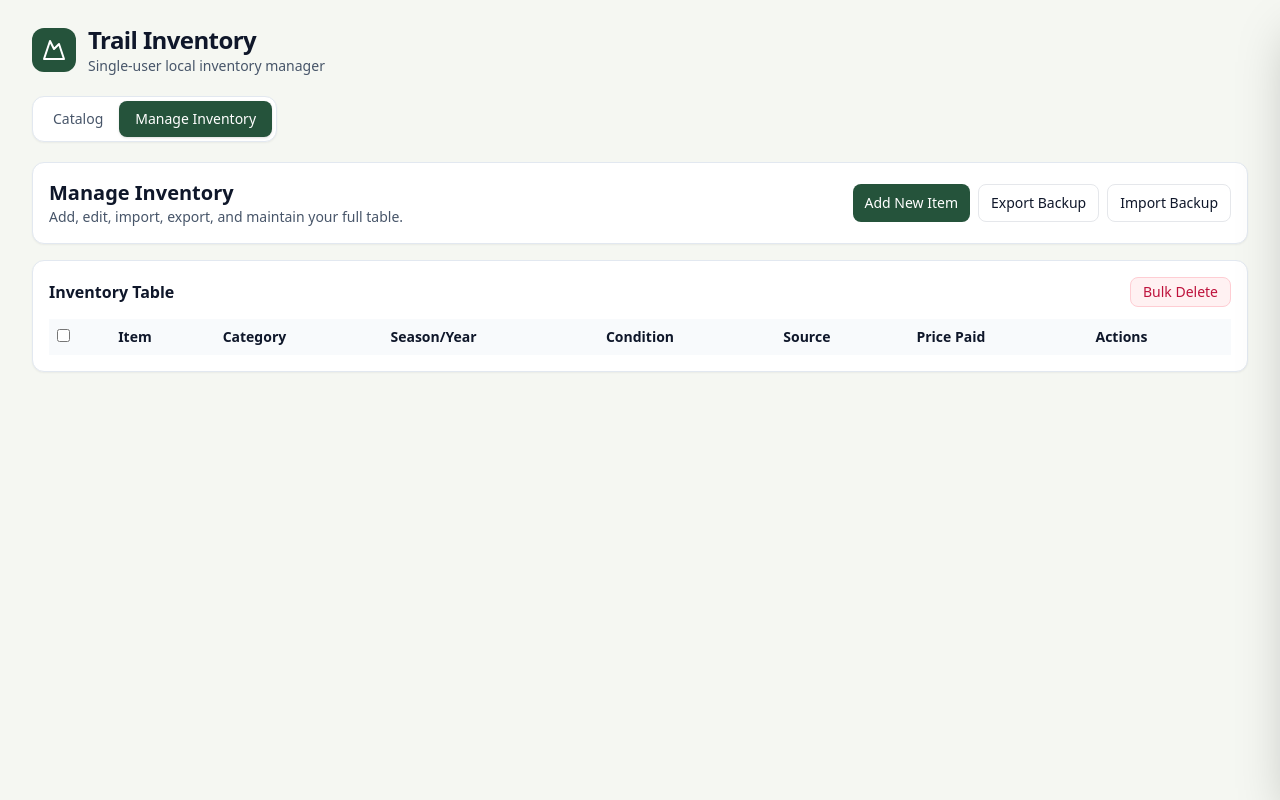
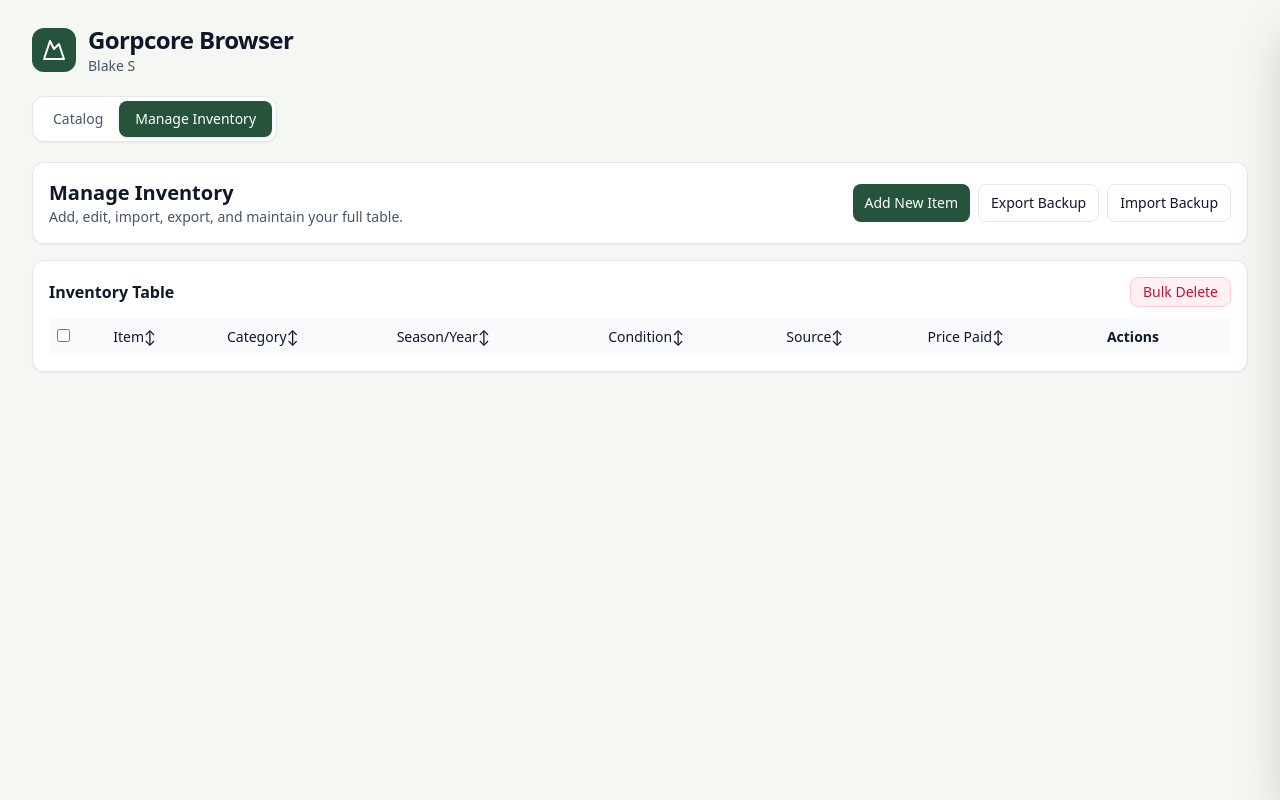
Before and after one commit to outsidethebounds/silver-robot, a React (Vite) app: page / in a window 1280 px wide. Both pictures are taken after a click on the button "Manage Inventory". Built offline with nearby package versions, Linux system fonts and the light colour scheme.

Commit message:
Refine UI labels, collapsible catalog sections, sortable manage table

```diff
--- a/src/App.jsx
+++ b/src/App.jsx
@@ -70,8 +70,8 @@ export default function App() {
         <header className="mb-5 flex items-center gap-3">
           <div className="rounded-xl bg-[#25533b] p-2.5 text-white"><Mountain size={24} /></div>
           <div>
-            <h1 className="text-2xl font-semibold tracking-tight">Trail Inventory</h1>
-            <p className="text-sm text-slate-600">Single-user local inventory manager</p>
+            <h1 className="text-2xl font-semibold tracking-tight">Gorpcore Browser</h1>
+            <p className="text-sm text-slate-600">Blake S</p>
           </div>
         </header>
 
--- a/src/components/CatalogView.jsx
+++ b/src/components/CatalogView.jsx
@@ -1,4 +1,5 @@
 import { useMemo, useState } from 'react';
+import { ChevronDown, ChevronRight } from 'lucide-react';
 import { CATEGORIES, CONDITIONS, SORT_OPTIONS, SOURCES } from '../constants';
 import { getDisplaySize, groupByCategory, itemBasePrice, itemSearchText } from '../utils';
 import ProductCard from './ProductCard';
@@ -22,6 +23,7 @@ export default function CatalogView({ items, onSelectItem }) {
   const [minPrice, setMinPrice] = useState('');
   const [maxPrice, setMaxPrice] = useState('');
   const [sortOption, setSortOption] = useState('Newest');
+  const [openSections, setOpenSections] = useState({});
 
   const filtered = useMemo(() => items.filter((item) => {
     if (search && !itemSearchText(item).includes(search.toLowerCase())) return false;
@@ -42,6 +44,9 @@ export default function CatalogView({ items, onSelectItem }) {
       .sort(([a], [b]) => a.localeCompare(b))
       .map(([name, list]) => [name, sortItems(list, sortOption)]);
   }, [filtered, sortOption]);
+
+  const isSectionOpen = (name) => Boolean(openSections[name]);
+  const toggleSection = (name) => setOpenSections((prev) => ({ ...prev, [name]: !prev[name] }));
 
   return (
     <div className="grid gap-4 lg:grid-cols-[240px,1fr]">
@@ -75,15 +80,23 @@ export default function CatalogView({ items, onSelectItem }) {
         </div>
 
         {grouped.length === 0 ? <div className="rounded-xl border border-dashed p-8 text-center text-sm text-slate-500">No items found.</div> : (
-          <div className="space-y-6">
-            {grouped.map(([catName, list]) => (
-              <div key={catName}>
-                <h3 className="mb-3 text-lg font-semibold">{catName}</h3>
-                <div className="grid gap-3 sm:grid-cols-2 xl:grid-cols-3">
-                  {list.map((item) => <ProductCard key={item.id} item={item} onClick={onSelectItem} />)}
+          <div className="space-y-4">
+            {grouped.map(([catName, list]) => {
+              const open = isSectionOpen(catName);
+              return (
+                <div key={catName} className="rounded-xl border border-slate-200 bg-white p-3 shadow-sm">
+                  <button type="button" onClick={() => toggleSection(catName)} className="flex w-full items-center justify-between text-left">
+                    <h3 className="text-lg font-semibold">{catName} <span className="text-sm font-normal text-slate-500">({list.length})</span></h3>
+                    {open ? <ChevronDown size={18} /> : <ChevronRight size={18} />}
+                  </button>
+                  {open && (
+                    <div className="mt-3 grid gap-3 sm:grid-cols-2 xl:grid-cols-3">
+                      {list.map((item) => <ProductCard key={item.id} item={item} onClick={onSelectItem} />)}
+                    </div>
+                  )}
                 </div>
-              </div>
-            ))}
+              );
+            })}
           </div>
         )}
       </section>
--- a/src/components/ManageView.jsx
+++ b/src/components/ManageView.jsx
@@ -1,6 +1,15 @@
 import { useEffect, useMemo, useRef, useState } from 'react';
 import { EMPTY_ITEM, SEASONS, SIZE_OPTIONS } from '../constants';
 import { generateId, parseMoney, totalPaid } from '../utils';
+
+const SORTABLE_COLUMNS = [
+  { key: 'name', label: 'Item' },
+  { key: 'category', label: 'Category' },
+  { key: 'seasonYear', label: 'Season/Year' },
+  { key: 'condition', label: 'Condition' },
+  { key: 'source', label: 'Source' },
+  { key: 'pricePaid', label: 'Price Paid' },
+];
 
 export default function ManageView({
   items,
@@ -18,6 +27,7 @@ export default function ManageView({
   const [form, setForm] = useState(EMPTY_ITEM);
   const [selectedIds, setSelectedIds] = useState([]);
   const [message, setMessage] = useState('');
+  const [sortConfig, setSortConfig] = useState({ key: 'createdAt', direction: 'desc' });
   const importRef = useRef(null);
 
   useEffect(() => {
@@ -27,7 +37,28 @@ export default function ManageView({
     }
   }, [editingItem]);
 
-  const allSelected = useMemo(() => items.length > 0 && selectedIds.length === items.length, [items, selectedIds]);
+  const getSortValue = (item, key) => {
+    if (key === 'seasonYear') return `${item.season || ''} ${item.year || ''}`.trim();
+    if (key === 'pricePaid') return parseMoney(item.pricePaid || totalPaid(item));
+    if (key === 'createdAt') return new Date(item.createdAt || 0).getTime();
+    return String(item[key] || '').toLowerCase();
+  };
+
+  const sortedItems = useMemo(() => {
+    const next = [...items];
+    const { key, direction } = sortConfig;
+    next.sort((a, b) => {
+      const va = getSortValue(a, key);
+      const vb = getSortValue(b, key);
+      if (typeof va === 'number' && typeof vb === 'number') {
+        return direction === 'asc' ? va - vb : vb - va;
+      }
+      return direction === 'asc' ? String(va).localeCompare(String(vb)) : String(vb).localeCompare(String(va));
+    });
+    return next;
+  }, [items, sortConfig]);
+
+  const allSelected = useMemo(() => sortedItems.length > 0 && selectedIds.length === sortedItems.length, [sortedItems, selectedIds]);
 
   const update = (key, value) => setForm((prev) => ({ ...prev, [key]: value }));
 
@@ -68,6 +99,13 @@ export default function ManageView({
     } finally {
       event.target.value = '';
     }
+  };
+
+  const toggleSort = (key) => {
+    setSortConfig((prev) => ({
+      key,
+      direction: prev.key === key && prev.direction === 'asc' ? 'desc' : 'asc',
+    }));
   };
 
   return (
@@ -135,12 +173,20 @@ export default function ManageView({
           <table className="min-w-full text-sm">
             <thead className="bg-slate-50 text-left">
               <tr>
-                <th className="p-2"><input type="checkbox" checked={allSelected} onChange={() => setSelectedIds(allSelected ? [] : items.map((i) => i.id))} /></th>
-                <th className="p-2">Item</th><th className="p-2">Category</th><th className="p-2">Season/Year</th><th className="p-2">Condition</th><th className="p-2">Source</th><th className="p-2">Price Paid</th><th className="p-2">Actions</th>
+                <th className="p-2"><input type="checkbox" checked={allSelected} onChange={() => setSelectedIds(allSelected ? [] : sortedItems.map((i) => i.id))} /></th>
+                {SORTABLE_COLUMNS.map((col) => (
+                  <th key={col.key} className="p-2">
+                    <button type="button" className="inline-flex items-center gap-1 font-medium" onClick={() => toggleSort(col.key)}>
+                      {col.label}
+                      {sortConfig.key === col.key ? (sortConfig.direction === 'asc' ? '↑' : '↓') : '↕'}
+                    </button>
+                  </th>
+                ))}
+                <th className="p-2">Actions</th>
               </tr>
             </thead>
             <tbody>
-              {items.map((item) => (
+              {sortedItems.map((item) => (
                 <tr key={item.id} className="border-t">
                   <td className="p-2"><input type="checkbox" checked={selectedIds.includes(item.id)} onChange={() => setSelectedIds((prev) => prev.includes(item.id) ? prev.filter((id) => id !== item.id) : [...prev, item.id])} /></td>
                   <td className="p-2 font-medium">{item.name}</td>
--- a/src/components/ProductDetailPanel.jsx
+++ b/src/components/ProductDetailPanel.jsx
@@ -1,5 +1,5 @@
 import { X } from 'lucide-react';
-import { currency, getDisplaySize, itemBasePrice, parseMoney } from '../utils';
+import { currency, effectiveDiscountPercent, getDisplaySize, itemBasePrice, parseMoney } from '../utils';
 
 export default function ProductDetailPanel({ item, onClose, onEdit }) {
   const open = Boolean(item);
@@ -21,15 +21,23 @@ export default function ProductDetailPanel({ item, onClose, onEdit }) {
             </div>
             <h3 className="text-lg font-semibold">{item.name}</h3>
             <p className="mb-3 text-sm text-slate-600">{item.season} {item.year}</p>
+
+            <div className="mb-3 rounded-xl border-2 border-[#25533b] bg-[#25533b]/5 p-4">
+              <p className="text-xs uppercase tracking-wide text-slate-600">Price Summary</p>
+              <p className="mt-1 text-3xl font-bold text-[#25533b]">{currency(itemBasePrice(item))}</p>
+              <div className="mt-2 flex items-center justify-between text-sm">
+                <span className="text-slate-600">Shipping: {currency(parseMoney(item.shippingPrice))}</span>
+                <span className="font-semibold text-emerald-700">{effectiveDiscountPercent(item).toFixed(1)}% off list</span>
+              </div>
+            </div>
+
             <dl className="grid grid-cols-2 gap-3 rounded-xl border p-4 text-sm">
-              <Detail label="Price" value={currency(itemBasePrice(item))} />
-              <Detail label="Shipping" value={currency(parseMoney(item.shippingPrice))} />
-              <Detail label="Category" value={item.category} />
               <Detail label="Size" value={getDisplaySize(item)} />
               <Detail label="Color" value={item.color || '-'} />
               <Detail label="Condition" value={item.condition || '-'} />
               <Detail label="Style #" value={item.styleNumber || '-'} />
               <Detail label="Source" value={item.source || '-'} />
+              <Detail label="List Price" value={currency(parseMoney(item.listPrice))} />
             </dl>
             <div className="mt-3 rounded-xl border p-4 text-sm">
               <p className="mb-1 font-medium">Notes</p>
--- a/src/utils.js
+++ b/src/utils.js
@@ -19,6 +19,14 @@ export const discountedPrice = (listPrice, discountPercent) => {
   const discount = Number.parseFloat(discountPercent || 0);
   const next = list * (1 - (Number.isFinite(discount) ? discount : 0) / 100);
   return Math.max(0, next);
+};
+
+export const effectiveDiscountPercent = (item) => {
+  const list = parseMoney(item?.listPrice);
+  if (list <= 0) return 0;
+  const paidPlusShipping = itemBasePrice(item) + parseMoney(item?.shippingPrice);
+  const percent = 100 - (paidPlusShipping / list) * 100;
+  return Math.max(0, percent);
 };
 
 export const totalPaid = (item) => itemBasePrice(item) + parseMoney(item.shippingPrice);
```
